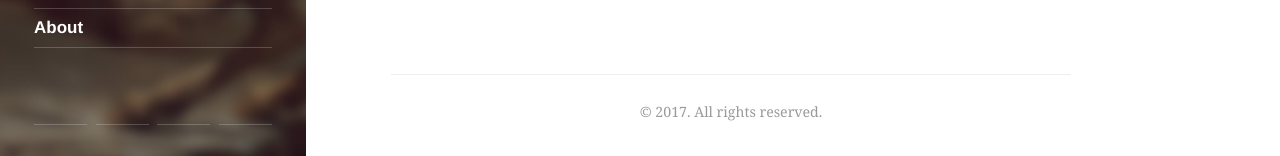
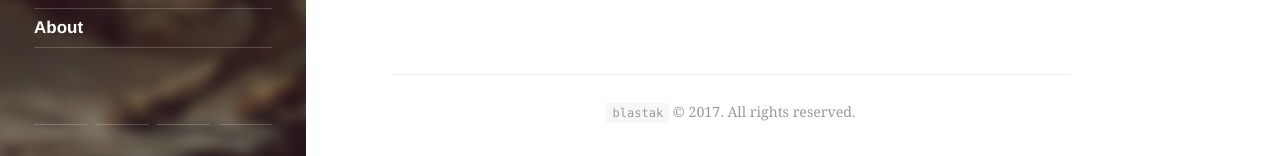
Before and after one commit to blastak/blastak.github.io, a Jekyll site: the page built from index.html, in a window 1280 px wide and 900 px high, scrolled down 1942 px. Shown: the part 741-897 px from the top of the window. Built offline with Jekyll 4.4.1, drawn with Linux system fonts in a browser that asks for light colours; nearby versions of some CDN libraries; the list of posts is cut into pages by our own code.

```diff
--- a/_config.yml
+++ b/_config.yml
@@ -51,7 +51,7 @@ google_fonts:        Roboto+Slab:700|Noto+Serif:400,400i,700,700i
 ########## disqus_shortname:    <username>
 
 # This text will appear in the footer of every page. Markdown enabled.
-copyright:           '&copy; 2017. All rights reserved.'
+copyright:           '`blastak` &copy; 2017. All rights reserved.'
 
 # Format of the permalinks
 permalink:           pretty
```
